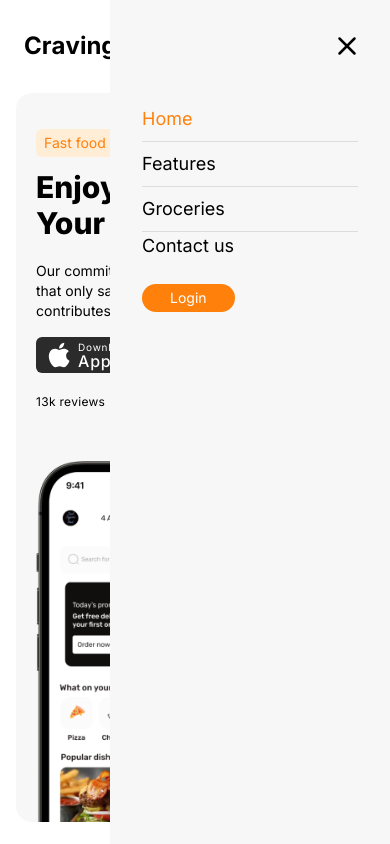
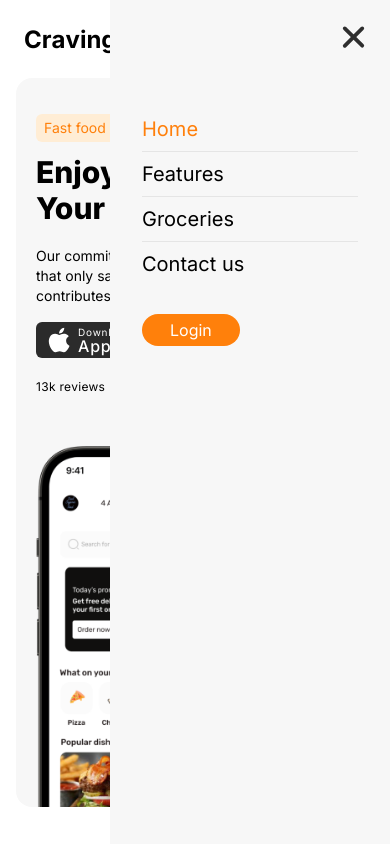
Before and after one commit to Heisdera/craving-food-landing-page, a React (Vite) app: page / in a window 390 px wide. Both pictures are taken after a click on the button 347 px from the left and 46 px from the top of the page. Shown: the top 844 px of the page. Built offline with nearby package versions, Linux system fonts and the light colour scheme.

Commit message:
animated side menu svg

```diff
--- a/src/components/Hero.jsx
+++ b/src/components/Hero.jsx
@@ -4,7 +4,7 @@ import { fadeIn } from "../utils/variants";
 function Hero() {
   return (
     <section className="px-4 sm:px-7">
-      <div className="mx-auto mt-[25px] flex max-w-[1225px] flex-col justify-between rounded-2xl bg-primary-color pl-5 pr-5 pt-2 md:flex-row md:pl-12 md:pr-20">
+      <div className="mx-auto mt-[10px] flex max-w-[1225px] flex-col justify-between rounded-2xl bg-primary-color pl-5 pr-5 pt-2 md:flex-row md:pl-12 md:pr-20">
         <div className="self-center">
           <div className="flex flex-col gap-3 pt-7 sm:w-[90%] md:pt-0 lg:w-[80%] xl:w-[70%]">
             <motion.div
--- /dev/null
+++ b/src/components/MenuToggle.jsx
@@ -0,0 +1,43 @@
+import { motion } from "framer-motion";
+
+const Path = (props) => (
+  <motion.path
+    fill="transparent"
+    strokeWidth="3"
+    stroke="hsl(0, 0%, 18%)"
+    strokeLinecap="round"
+    {...props}
+  />
+);
+
+export const MenuToggle = ({ toggle, nav }) => (
+  <motion.button
+    initial={false}
+    animate={nav ? "open" : "closed"}
+    onClick={toggle}
+    className="absolute right-5 top-5 z-10 flex rounded-md bg-primary-color p-1"
+  >
+    <svg width="25" height="25" viewBox="0 -1 20 20">
+      <Path
+        variants={{
+          closed: { d: "M 2 2.5 L 18 2.5" },
+          open: { d: "M 3 16.5 L 17 2.5" },
+        }}
+      />
+      <Path
+        d="M 2 9.423 L 18 9.423"
+        variants={{
+          closed: { opacity: 1 },
+          open: { opacity: 0 },
+        }}
+        transition={{ duration: 0.1 }}
+      />
+      <Path
+        variants={{
+          closed: { d: "M 2 16.346 L 18 16.346" },
+          open: { d: "M 3 2.5 L 17 16.346" },
+        }}
+      />
+    </svg>
+  </motion.button>
+);
--- a/src/components/Navbar.jsx
+++ b/src/components/Navbar.jsx
@@ -1,5 +1,7 @@
 import { useEffect, useRef, useState } from "react";
 import { motion } from "framer-motion";
+import { MenuToggle } from "./MenuToggle";
+import SideMenu from "./SideMenu";
 
 function Navbar() {
   const [activeNav, setActiveNav] = useState("home");
@@ -31,7 +33,7 @@ function Navbar() {
 
   return (
     <nav className="sticky top-0 z-30 w-full bg-white">
-      <div className="mx-auto flex h-[68px] max-w-[1290px] items-center justify-between gap-40 px-6 pb-4 pt-10 backdrop-blur-sm">
+      <div className="mx-auto flex h-[68px] max-w-[1290px] items-center justify-between gap-40 px-6 pt-3 backdrop-blur-sm">
         <div className="flex">
           {text.map((letter, i) => (
             <motion.p
@@ -84,105 +86,12 @@ function Navbar() {
         </div>
 
         <div className="z-50 md:hidden" ref={ref}>
-          <button
-            className="flex rounded-md p-1 hover:bg-primary-color"
-            onClick={handleToggleNav}
-          >
-            {nav ? (
-              <svg
-                fill="none"
-                height="30"
-                width="30"
-                stroke="currentColor"
-                strokeLinecap="round"
-                strokeLinejoin="round"
-                strokeWidth="2"
-                viewBox="0 0 24 24"
-                xmlns="http://www.w3.org/2000/svg"
-              >
-                <line x1="18" x2="6" y1="6" y2="18" />
-                <line x1="6" x2="18" y1="6" y2="18" />
-              </svg>
-            ) : (
-              <svg
-                fill="none"
-                height="30"
-                viewBox="0 0 24 24"
-                width="30"
-                xmlns="http://www.w3.org/2000/svg"
-              >
-                <path
-                  d="M2 6C2 5.44772 2.44772 5 3 5H21C21.5523 5 22 5.44772 22 6C22 6.55228 21.5523 7 21 7H3C2.44772 7 2 6.55228 2 6Z"
-                  fill="currentColor"
-                />
-                <path
-                  d="M2 12.0322C2 11.4799 2.44772 11.0322 3 11.0322H21C21.5523 11.0322 22 11.4799 22 12.0322C22 12.5845 21.5523 13.0322 21 13.0322H3C2.44772 13.0322 2 12.5845 2 12.0322Z"
-                  fill="currentColor"
-                />
-                <path
-                  d="M3 17.0645C2.44772 17.0645 2 17.5122 2 18.0645C2 18.6167 2.44772 19.0645 3 19.0645H21C21.5523 19.0645 22 18.6167 22 18.0645C22 17.5122 21.5523 17.0645 21 17.0645H3Z"
-                  fill="currentColor"
-                />
-              </svg>
-            )}
-          </button>
-
-          <div
-            className={`${nav ? "fixed right-0 top-0 flex h-screen w-[280px] flex-col gap-8 bg-primary-color px-6 pt-[27px] ease-in-out md:hidden" : "fixed top-0 hidden h-screen w-[280px] gap-8 bg-primary-color px-4 pt-6 duration-500 ease-in-out md:hidden"}`}
-          >
-            <button
-              className="flex self-end p-1 hover:bg-primary-color"
-              onClick={handleToggleNav}
-            >
-              <svg
-                fill="none"
-                height="30"
-                width="30"
-                stroke="currentColor"
-                strokeLinecap="round"
-                strokeLinejoin="round"
-                strokeWidth="2"
-                viewBox="0 0 24 24"
-                xmlns="http://www.w3.org/2000/svg"
-              >
-                <line x1="18" x2="6" y1="6" y2="18" />
-                <line x1="6" x2="18" y1="6" y2="18" />
-              </svg>
-            </button>
-
-            <div className="px-2">
-              <ul className="flex flex-col">
-                <li
-                  className={`${activeNav === "home" && "text-custom-orange-50"} cursor-pointer border-b border-[#ddd] py-2 text-lg hover:text-custom-orange-50`}
-                  onClick={() => handleActiveNav("home")}
-                >
-                  Home
-                </li>
-                <li
-                  className={`${activeNav === "features" && "text-custom-orange-50"} cursor-pointer border-b border-[#ddd] py-2 text-lg hover:text-custom-orange-50`}
-                  onClick={() => handleActiveNav("features")}
-                >
-                  Features
-                </li>
-                <li
-                  className={`${activeNav === "groceries" && "text-custom-orange-50"} cursor-pointer border-b border-[#ddd] py-2 text-lg hover:text-custom-orange-50`}
-                  onClick={() => handleActiveNav("groceries")}
-                >
-                  Groceries
-                </li>
-                <li
-                  className={`${activeNav === "contact" && "text-custom-orange-50"} cursor-pointer text-lg hover:text-custom-orange-50`}
-                  onClick={() => handleActiveNav("contact")}
-                >
-                  Contact us
-                </li>
-              </ul>
-
-              <button className="mt-6 w-fit rounded-full bg-custom-orange-100 px-7 py-1 text-sm text-white hover:bg-opacity-85">
-                Login
-              </button>
-            </div>
-          </div>
+          <MenuToggle toggle={handleToggleNav} nav={nav} />
+          <SideMenu
+            nav={nav}
+            activeNav={activeNav}
+            handleActiveNav={handleActiveNav}
+          />
         </div>
       </div>
     </nav>
--- /dev/null
+++ b/src/components/SideMenu.jsx
@@ -0,0 +1,50 @@
+import { motion } from "framer-motion";
+
+function SideMenu({ nav, activeNav, handleActiveNav }) {
+  const navItems = [
+    {
+      title: "Home",
+      nav: "home",
+    },
+    {
+      title: "Features",
+      nav: "features",
+    },
+    {
+      title: "Groceries",
+      nav: "groceries",
+    },
+    {
+      title: "Contact us",
+      nav: "contact",
+    },
+  ];
+
+  return (
+    <motion.div>
+      <div
+        className={`${nav ? "fixed right-0 top-0 flex h-screen w-[280px] flex-col gap-8 bg-primary-color px-6 pt-[27px] ease-in-out md:hidden" : "fixed top-0 hidden h-screen w-[280px] gap-8 bg-primary-color px-4 pt-6 duration-500 ease-in-out md:hidden"}`}
+      >
+        <div className="px-2 py-20">
+          <ul className="flex flex-col divide-y divide-[#e5e5e5]">
+            {navItems.map(({ title, nav }, i) => (
+              <li
+                key={nav}
+                className={`${activeNav === nav && "text-custom-orange-50"} cursor-pointer py-2 text-xl hover:text-custom-orange-50`}
+                onClick={() => handleActiveNav(nav)}
+              >
+                {title}
+              </li>
+            ))}
+          </ul>
+
+          <button className="mt-7 w-fit rounded-full bg-custom-orange-100 px-7 py-1 text-white hover:bg-opacity-85">
+            Login
+          </button>
+        </div>
+      </div>
+    </motion.div>
+  );
+}
+
+export default SideMenu;
--- a/src/utils/variants.js
+++ b/src/utils/variants.js
@@ -37,7 +37,7 @@ export function populate(i) {
       x: 30,
       y: 30,
       opacity: 0,
-      scale: 0.8
+      scale: 0.8,
     },
     visible: {
       x: 0,
@@ -53,3 +53,7 @@ export function populate(i) {
     },
   };
 }
+
+// export const menuSlide = {
+//   {}
+// }
```
